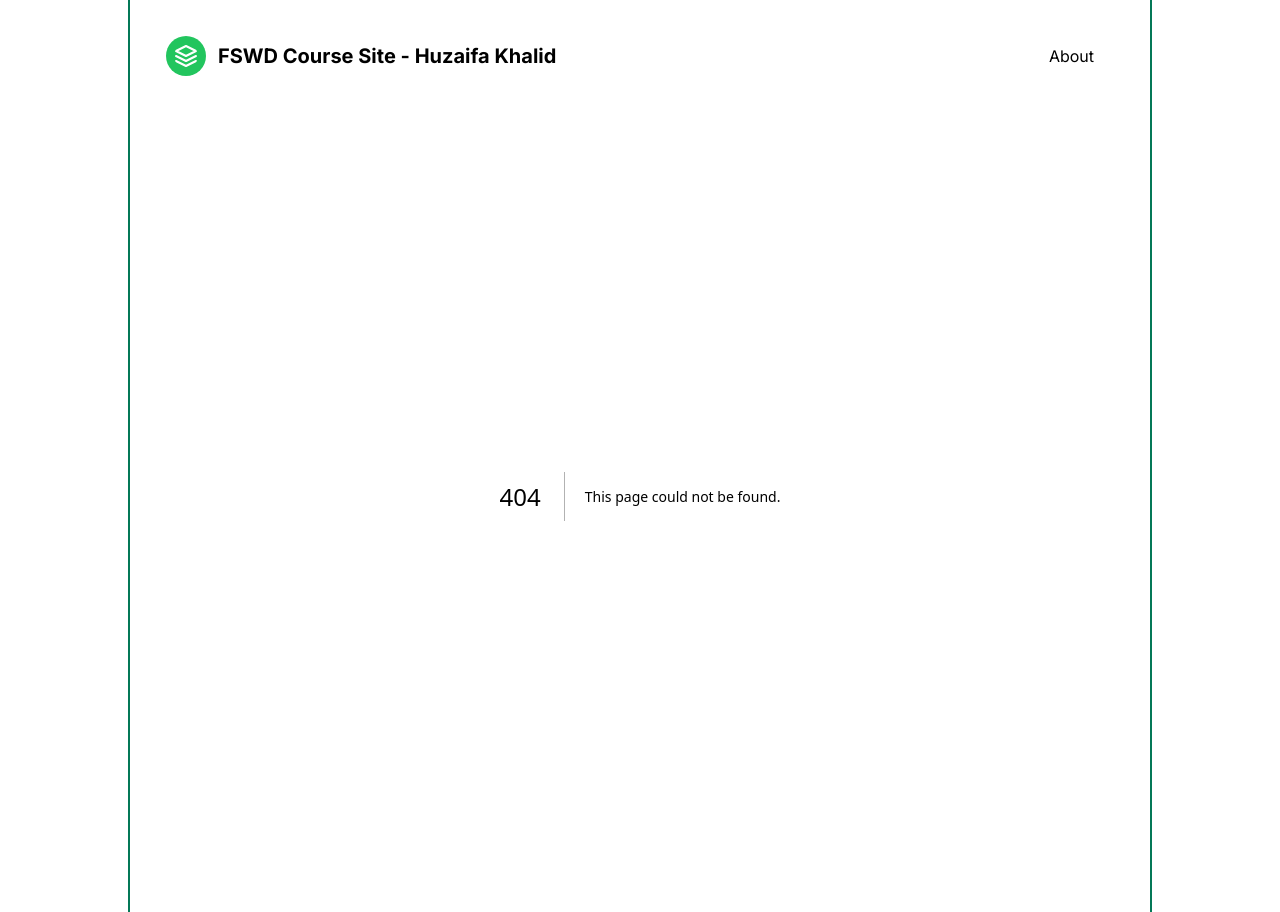
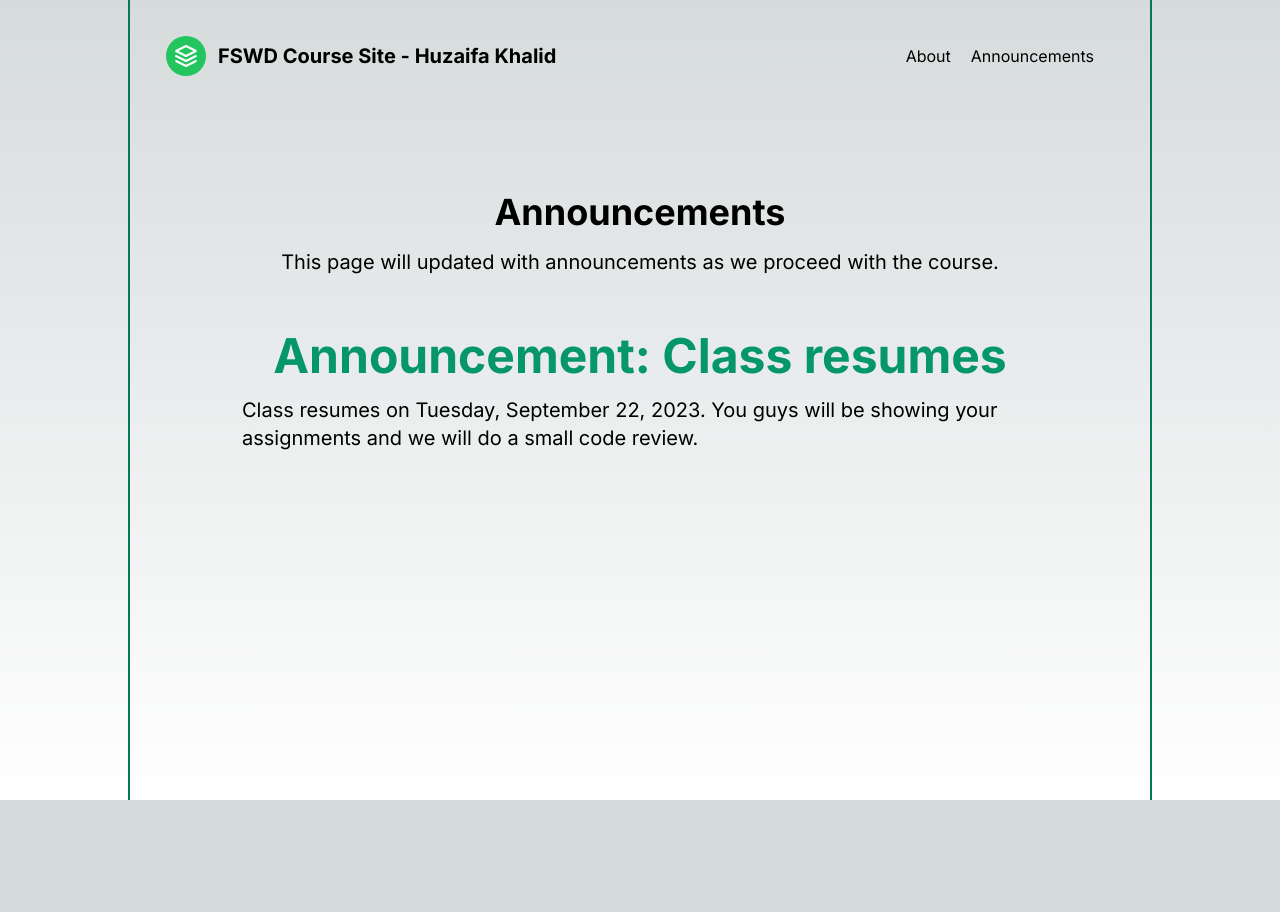
Before and after one commit to thisishuzaifa/brain-dump, a Next.js app: page /announcements in a window 1280 px wide. Before the commit this address had no page. After the commit the page ends 800 px from the top, so only its background shows below. Built offline with nearby package versions, Linux system fonts and the light colour scheme.

Commit message:
added announcements page

```diff
--- /dev/null
+++ b/app/announcements/page.tsx
@@ -0,0 +1,19 @@
+export default function Announcements() {
+
+    return(
+        <main className="flex flex-col items-center justify-between p-24">
+            <h3 className="text-4xl font-bold text-center"> Announcements </h3>
+            <p className="text-white-600 text-xl mt-4">
+                This page will updated with announcements as we proceed with the course.
+            </p>
+            <br />
+
+            <h5 className="text-5xl font-bold text-center text-emerald-600 mt-8 "> Announcement: Class resumes </h5>
+            <p className="text-white-600 text-xl mt-4">
+                Class resumes on Tuesday, September 22, 2023. You guys will be showing your assignments and we will do a small code review.
+            </p>
+
+            </main>
+
+    )
+}
--- a/components/Navigation.tsx
+++ b/components/Navigation.tsx
@@ -16,6 +16,7 @@ export default function Navigation() {
           </Link>
           <nav className="md:ml-auto flex flex-wrap items-center text-base justify-center">
             <Link className="mr-5 hover:text-green-500" href="/about">About</Link>
+            <Link className="mr-5 hover:text-green-500" href="/announcements">Announcements</Link>
           </nav>
         </div>
       </header>
```
